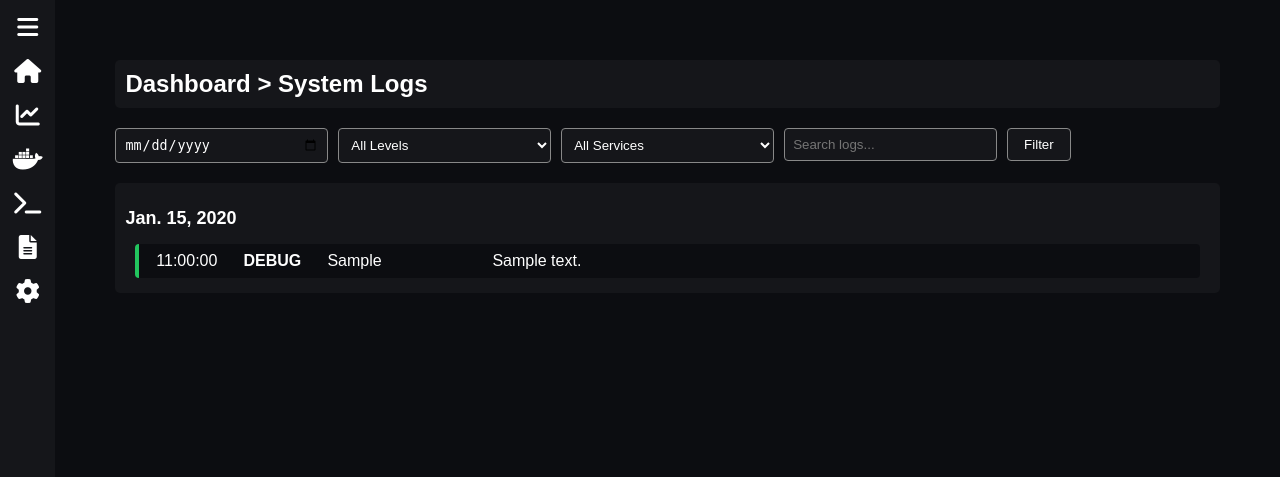
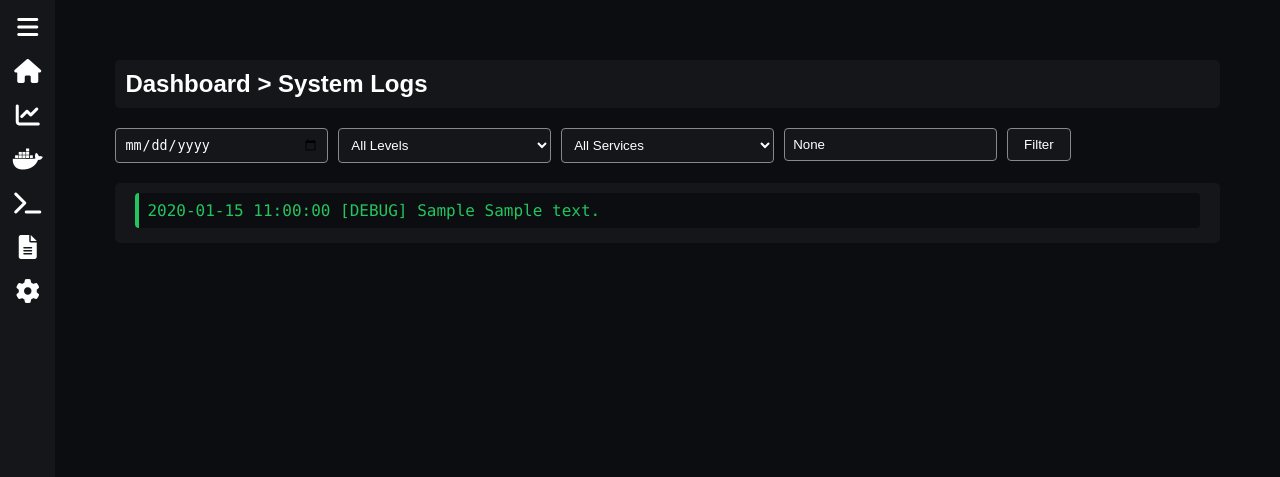
Before and after one commit to Kristinaa-dev/slash-dash, a Django app: page /logs/ in a window 1280 px wide. Shown: the top 477 px of the page. Run offline with Django 4.2, Linux system fonts and the light colour scheme; a user stored in the database is signed in; tables that the repository leaves empty hold one stand-in row (values such as "Sample post"); parts of the project's set-up code (start-up, migrations or seed data) failed here and were passed over.

Commit message:
Fix colors for log display

```diff
--- a/app/dashboard/models.py
+++ b/app/dashboard/models.py
@@ -16,21 +16,23 @@
         return f"{self.metric_type.name} at {self.timestamp}"
 
 class LogEntry(models.Model):
+
     PRIORITY_CHOICES = [
-        ('DEBUG', 'Debug'),
-        ('INFO', 'Info'),
-        ('NOTICE', 'Notice'),
-        ('WARNING', 'Warning'),
-        ('ERROR', 'Error'),
-        ('CRITICAL', 'Critical'),
-        ('ALERT', 'Alert'),
-        ('EMERGENCY', 'Emergency'),
+        (0, 'Debug'),
+        (1, 'Info'),
+        (2, 'Notice'),
+        (3, 'Warning'),
+        (4, 'Error'),
+        (5, 'Critical'),
+        (6, 'Alert'),
+        (7, 'Emergency'),
     ]
+
 
     timestamp = models.DateTimeField()
     hostname = models.CharField(max_length=255, null=True, blank=True)
     service = models.CharField(max_length=255)
-    priority = models.CharField(max_length=50, choices=PRIORITY_CHOICES)
+    priority = models.IntegerField(choices=PRIORITY_CHOICES)
     message = models.TextField()
 
     class Meta:
--- a/app/dashboard/static/css/logs.css
+++ b/app/dashboard/static/css/logs.css
@@ -75,6 +75,7 @@
 }
 
 .log-row {
+    font-family: "Fira Code", "Consolas", "Courier New", monospace;
     display: flex;
     gap: 15px;
     padding: 8px;
@@ -106,20 +107,25 @@
 }
 
 /* Apply colors based on log priority */
-.log-row[data-level="INFO"] {
-    border-left-color: var(--info-color);
+.log-row[data-level="EMERGENCY"] {
+    color: var(--info-color);
+    background-color: rgba(var(--info-color), 0.1);
 }
-
+.log-row[data-level="ALERT"] {
+    color: var(--warning-color);
+    background-color: rgba(var(--warning-color), 0.1);
+}
 .log-row[data-level="WARNING"] {
-    border-left-color: var(--warning-color);
+    color: var(--warning-color);
+    background-color: rgba(var(--warning-color), 0.1);
 }
 
 .log-row[data-level="ERROR"] {
-    border-left-color: var(--error-color);
+    color: var(--error-color);
 }
 
 .log-row[data-level="DEBUG"] {
-    border-left-color: var(--debug-color);
+    color: var(--debug-color);
 }
 
 .divider {
--- a/app/dashboard/templates/dashboard/logs.html
+++ b/app/dashboard/templates/dashboard/logs.html
@@ -27,7 +27,7 @@
                 <select name="priority" class="log-level-select">
                     <option value="all">All Levels</option>
                     {% for key, value in unique_priorities %}
-                        <option value="{{ key }}" {% if selected_priority == key %}selected{% endif %}>{{ value }}</option>
+                        <option value="{{ key }}" {% if selected_priority|stringformat:"s" == key|stringformat:"s" %}selected{% endif %}>{{ value }}</option>
                     {% endfor %}
                 </select>
             </div>
@@ -56,20 +56,18 @@
 
     <!-- Log Display -->
    <div class="display">
-        {% for date, logs in grouped_logs.items %}
-            <h3 class="date">{{ date }}</h3>
         <div class="log-table">
             {% for log in logs %}
-                    <div class="log-row" data-level="{{ log.priority }}">
-                        <p class="log-time">{{ log.timestamp|date:"H:i:s" }}</p>
-                        <p class="log-level">{{ log.priority }}</p>
-                        <p class="log-service">{{ log.service }}</p>
-                        <p class="log-msg">{{ log.message }}</p>
+                <div class="log-row {{ log.priority|lower }}" data-level="{{ log.get_priority_display|upper }}">
+                    <p class="log-entry">
+                        <span class="timestamp">{{ log.timestamp|date:"Y-m-d H:i:s" }}</span>
+                        <span class="priority">[{{ log.get_priority_display|upper }}]</span>
+                        <span class="service">{{ log.service }}</span>
+                        <span class="message">{{ log.message }}</span>
+                    </p>
                 </div>
             {% endfor %}
         </div>
-            <span class="divider"></span>
-        {% endfor %}
     </div>
 </div>
 </body>
--- a/app/dashboard/views.py
+++ b/app/dashboard/views.py
@@ -6,6 +6,7 @@
 from collections import defaultdict
 from django.db.models.functions import TruncDate
 from django.db.models import DateField, Max, Min
+from django.db import models
 from itertools import groupby
 from django.contrib.auth import login
 from django.contrib.auth import authenticate, login, logout
@@ -175,28 +176,13 @@
     return JsonResponse(data)
 
 # LOGS
-from django.db.models import Min
-from django.shortcuts import render
-from datetime import datetime
-from .models import LogEntry
+def logs(request):
+    selected_date = request.GET.get('date')
+    search_term = request.GET.get('search')
+    selected_priority = request.GET.get('priority')
+    selected_service = request.GET.get('service')
 
-def logs(request):
-    # Retrieve filter parameters from the request
-    selected_priority = request.GET.get('priority', 'all')
-    selected_service = request.GET.get('service', 'all')
-    selected_date = request.GET.get('date', None)
-    search_term = request.GET.get('search', '')
-
-    # Start with all logs
     logs = LogEntry.objects.all()
-
-    # Filter by priority if specified
-    if selected_priority != 'all':
-        logs = logs.filter(priority=selected_priority)
-
-    # Filter by service if specified
-    if selected_service != 'all':
-        logs = logs.filter(service=selected_service)
 
     # Filter by date if specified
     if selected_date:
@@ -215,20 +201,15 @@
             models.Q(service__icontains=search_term)
         )
 
-    # Group logs by date
-    grouped_logs = {}
-    for log in logs.order_by('-timestamp'):
-        date_str = log.timestamp.date()
-        if date_str not in grouped_logs:
-            grouped_logs[date_str] = []
-        grouped_logs[date_str].append(log)
+    # Limit to the last 20 logs
+    logs = logs.order_by('-timestamp')[:20]
 
     # Get unique priorities and services for the filter dropdowns
     unique_priorities = LogEntry.PRIORITY_CHOICES
     unique_services = LogEntry.objects.values_list('service', flat=True).distinct()
 
     return render(request, 'dashboard/logs.html', {
-        'grouped_logs': grouped_logs,
+        'logs': logs,
         'unique_priorities': unique_priorities,
         'unique_services': unique_services,
         'selected_priority': selected_priority,
@@ -236,7 +217,6 @@
         'selected_date': selected_date,
         'search_term': search_term,
     })
-
 # Login
 
 def custom_login(request):
```
Lines whose indentation alone changed are shown as unchanged.
